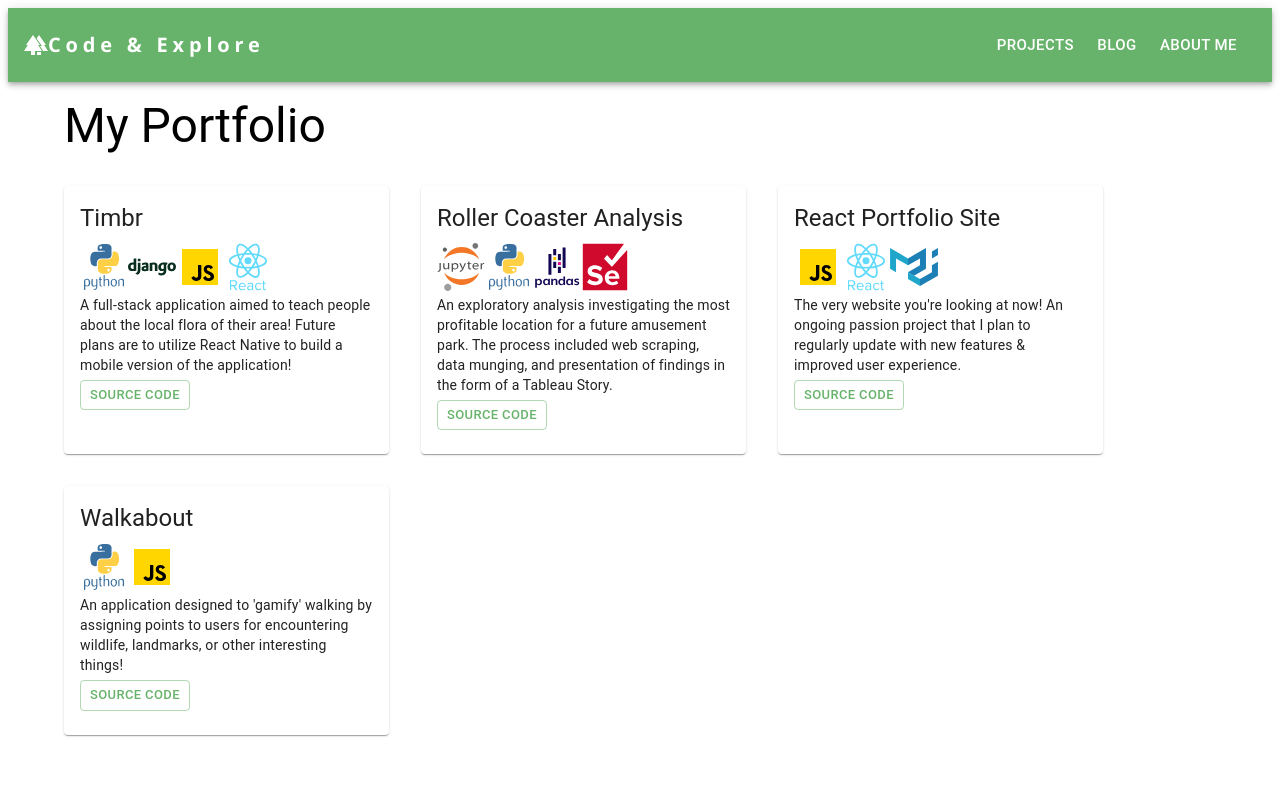
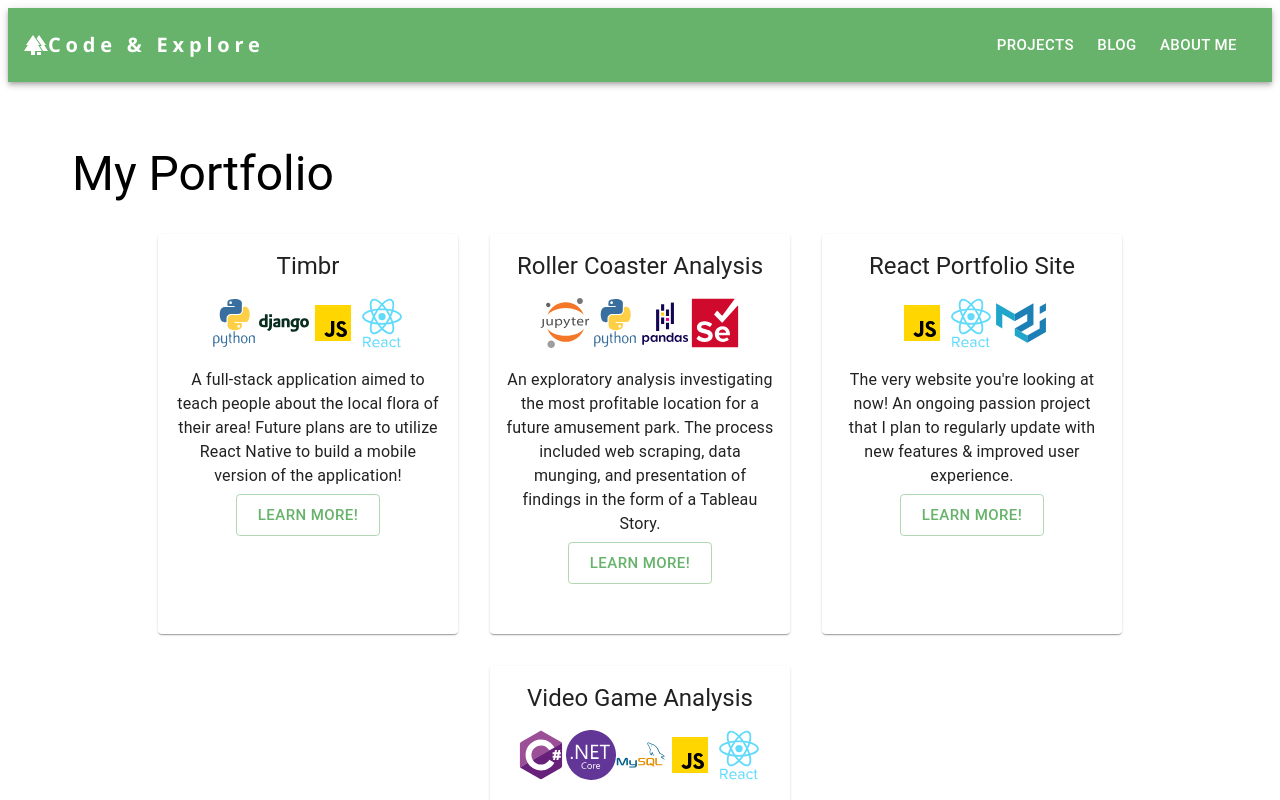
Before and after one commit to megancindric/reactportfolio, a React (Create React App) app: page /projects in a window 1280 px wide. Shown: the top 800 px of the page. Built offline with nearby package versions, Linux system fonts and the light colour scheme.

Commit message:
👌 IMPROVE: Adjusting styling of project cards, updating projects to include VG Analysis

```diff
--- a/src/components/ProjectCard/ProjectCard.jsx
+++ b/src/components/ProjectCard/ProjectCard.jsx
@@ -1,27 +1,30 @@
 import { Button, Card, CardContent, Typography } from "@mui/material";
+import { Box } from "@mui/system";
 import React from "react";
 
 import TechIcon from "../TechIcon/TechIcon";
 
 const ProjectCard = ({ project }) => {
   return (
-    <Card sx={{ maxWidth: 325 }}>
-      <CardContent>
-        <Typography variant="h5" gutterBottom>
+    <Card sx={{ maxWidth: 300, height: 400 }}>
+      <Box align="center" padding="1rem" height={400}>
+        <Typography variant="h5" align="center" mb="1rem">
           {project.name}
         </Typography>
         {project.technologies.map((tech) => (
           <TechIcon tech={tech} />
         ))}
-        <Typography variant="body2" gutterBottom>
+        <Typography variant="body1" gutterBottom mt="1rem">
           {project.description}
         </Typography>
-        <a href={project.repository} target="+blank">
-          <Button size="small" variant="outlined">
-            Source Code
-          </Button>
-        </a>
-      </CardContent>
+        <Box justifyContent="center">
+          <a href={project.repository} target="+blank">
+            <Button size="large" variant="outlined">
+              Learn More!
+            </Button>
+          </a>
+        </Box>
+      </Box>
     </Card>
   );
 };
--- a/src/components/TechIcon/TechIcon.jsx
+++ b/src/components/TechIcon/TechIcon.jsx
@@ -7,6 +7,9 @@ import { ReactComponent as Selenium } from "../../assets/icons/selenium.svg";
 import { ReactComponent as Jupyter } from "../../assets/icons/jupyter.svg";
 import { ReactComponent as Mui } from "../../assets/icons/mui.svg";
 import { ReactComponent as Django } from "../../assets/icons/django.svg";
+import { ReactComponent as CSharp } from "../../assets/icons/csharp.svg";
+import { ReactComponent as DotNet } from "../../assets/icons/dotnet.svg";
+import { ReactComponent as MySql } from "../../assets/icons/mysql.svg";
 
 const TechIcon = (props) => {
   const Icons = {
@@ -18,9 +21,12 @@ const TechIcon = (props) => {
     Selenium: Selenium,
     Pandas: Pandas,
     Django: Django,
+    CSharp: CSharp,
+    DotNet: DotNet,
+    MySql: MySql,
   };
   const Icon = Icons[props.tech];
-  return <Icon height="3rem" />;
+  return <Icon height={50} />;
 };
 
 export default TechIcon;
--- a/src/pages/ProjectPage/ProjectPage.jsx
+++ b/src/pages/ProjectPage/ProjectPage.jsx
@@ -27,24 +27,33 @@ const ProjectPage = (props) => {
       repository: "https://github.com/megancindric/reactportfolio",
     },
     {
-      name: "Walkabout",
+      name: "Video Game Analysis",
       description:
-        "An application designed to 'gamify' walking by assigning points to users for encountering wildlife, landmarks, or other interesting things!",
-      technologies: ["Python", "JavaScript"],
+        "An exploratory analysis of trends and patterns found in video game sales from the past 4 decades.  Utilizes ReCharts to visualize trends in a dashboard format.",
+      technologies: ["CSharp", "DotNet", "MySql", "JavaScript", "React"],
       repository: "http://www.google.com",
     },
   ];
   return (
-    <Container sx={{ mt: "1rem" }}>
+    <Box sx={{ margin: "2rem", padding: "2rem" }}>
       <Typography variant="h3" sx={{ mb: "2rem" }}>
         My Portfolio
       </Typography>
-      <Box sx={{ display: "flex", flexWrap: "wrap", gap: "2rem" }}>
+      <Box
+        sx={{
+          display: "flex",
+          flexWrap: "wrap",
+          justifyContent: "center",
+          gap: "2rem",
+          margin: 0,
+          padding: 0,
+        }}
+      >
         {projects.map((project) => (
           <ProjectCard project={project} />
         ))}
       </Box>
-    </Container>
+    </Box>
   );
 };
 
```
Also changed, not shown: src/assets/icons/csharp.svg (added), src/assets/icons/dotnet.svg (added).
